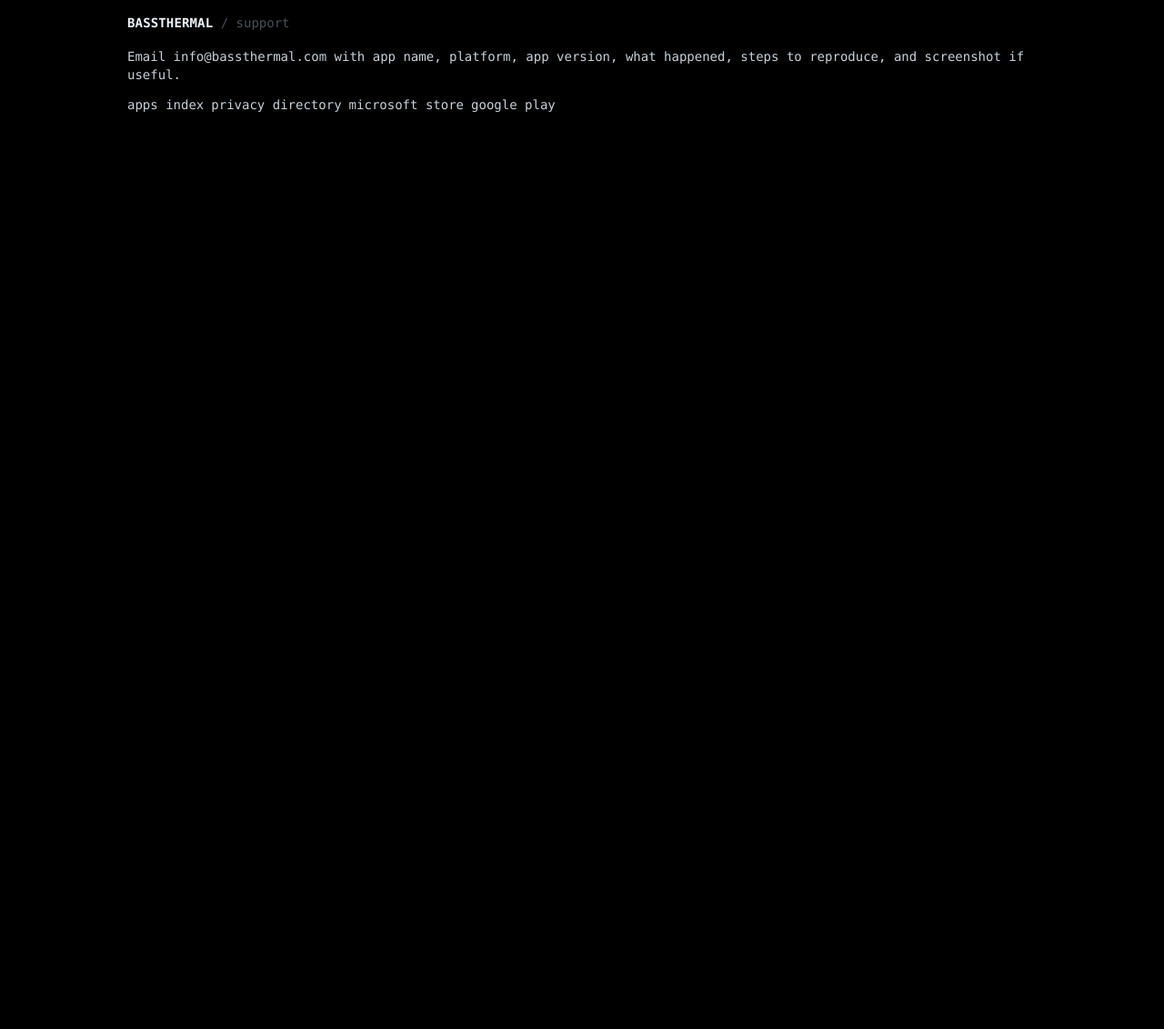
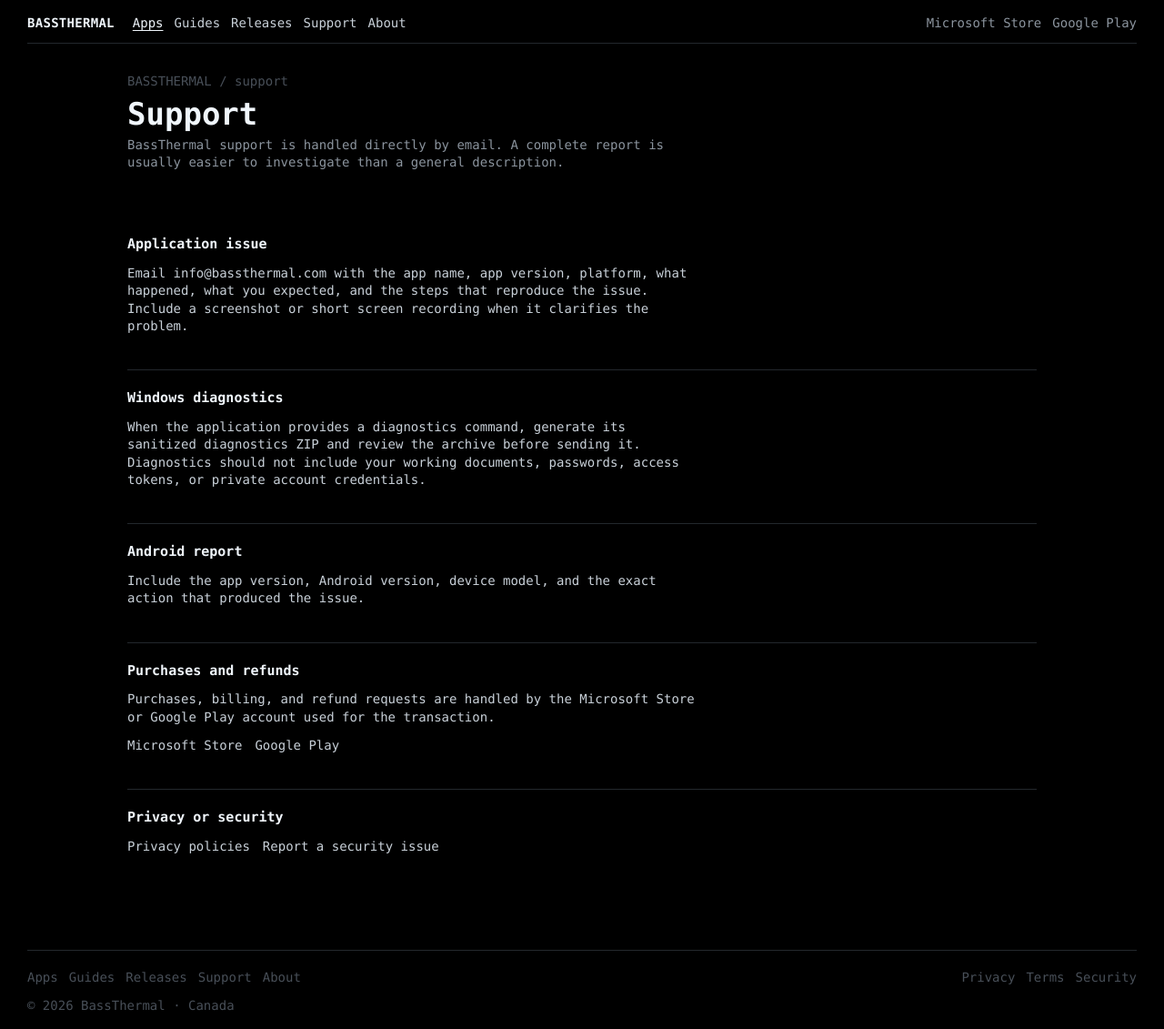
Before and after one commit to BassThermal/bassthermal, a website: page public/support/index.html in a window 1280 px wide. Shown: the whole page at 91% size. Before the commit the page ends 800 px from the top, so only its background shows below. Drawn offline with Linux system fonts and the light colour scheme.

Commit message:
Build professional support center

```diff
--- a/public/support/index.html
+++ b/public/support/index.html
@@ -1 +1,44 @@
-<!doctype html><html><head><meta charset='utf-8'><title>Support | BassThermal</title><link rel='stylesheet' href='/style.css'></head><body><main class='terminal page'><header class='topline'><div class='brand'><strong>BASSTHERMAL</strong> / support</div></header><section class='page-main'><div>Email <a href='mailto:info@bassthermal.com'>info@bassthermal.com</a> with app name, platform, app version, what happened, steps to reproduce, and screenshot if useful.</div><div class='cta-row'><a href='/'>apps index</a><a href='/privacy/'>privacy directory</a><a href='https://apps.microsoft.com/search/publisher?name=BassThermal&hl=en-US&gl=CA'>microsoft store</a><a href='https://play.google.com/store/apps/developer?id=BassThermal'>google play</a></div></section></main></body></html>
+<!doctype html>
+<html lang="en">
+<head>
+  <meta charset="utf-8">
+  <meta name="viewport" content="width=device-width,initial-scale=1">
+  <title>BassThermal Support | Application Help and Diagnostics</title>
+  <meta name="description" content="Get support for BassThermal Windows and Android applications, including issue-reporting and diagnostics guidance.">
+  <link rel="canonical" href="https://bassthermal.com/support/">
+  <link rel="stylesheet" href="/style.css">
+  <link rel="stylesheet" href="/publisher-shell.css?v=1">
+  <script src="/publisher-data.generated.js?v=1" defer></script>
+  <script src="/publisher-shell.js?v=1" defer></script>
+</head>
+<body>
+  <main class="terminal page bt-publisher-page">
+    <header class="bt-page-head">
+      <div class="dim">BASSTHERMAL / support</div>
+      <h1>Support</h1>
+      <p>BassThermal support is handled directly by email. A complete report is usually easier to investigate than a general description.</p>
+    </header>
+    <section class="bt-section">
+      <h2>Application issue</h2>
+      <p>Email <a href="mailto:info@bassthermal.com">info@bassthermal.com</a> with the app name, app version, platform, what happened, what you expected, and the steps that reproduce the issue. Include a screenshot or short screen recording when it clarifies the problem.</p>
+    </section>
+    <section class="bt-section">
+      <h2>Windows diagnostics</h2>
+      <p>When the application provides a diagnostics command, generate its sanitized diagnostics ZIP and review the archive before sending it. Diagnostics should not include your working documents, passwords, access tokens, or private account credentials.</p>
+    </section>
+    <section class="bt-section">
+      <h2>Android report</h2>
+      <p>Include the app version, Android version, device model, and the exact action that produced the issue.</p>
+    </section>
+    <section class="bt-section">
+      <h2>Purchases and refunds</h2>
+      <p>Purchases, billing, and refund requests are handled by the Microsoft Store or Google Play account used for the transaction.</p>
+      <div class="bt-utility-links"><a href="https://apps.microsoft.com/search/publisher?name=BassThermal&amp;hl=en-US&amp;gl=CA">Microsoft Store</a><a href="https://play.google.com/store/apps/developer?id=BassThermal">Google Play</a></div>
+    </section>
+    <section class="bt-section">
+      <h2>Privacy or security</h2>
+      <div class="bt-utility-links"><a href="/privacy/">Privacy policies</a><a href="/security/">Report a security issue</a></div>
+    </section>
+  </main>
+</body>
+</html>
```
